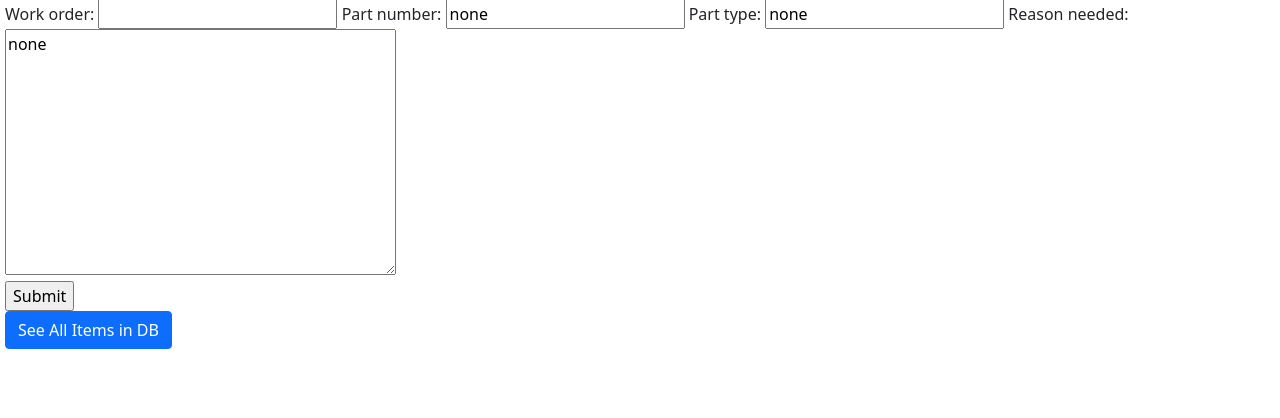
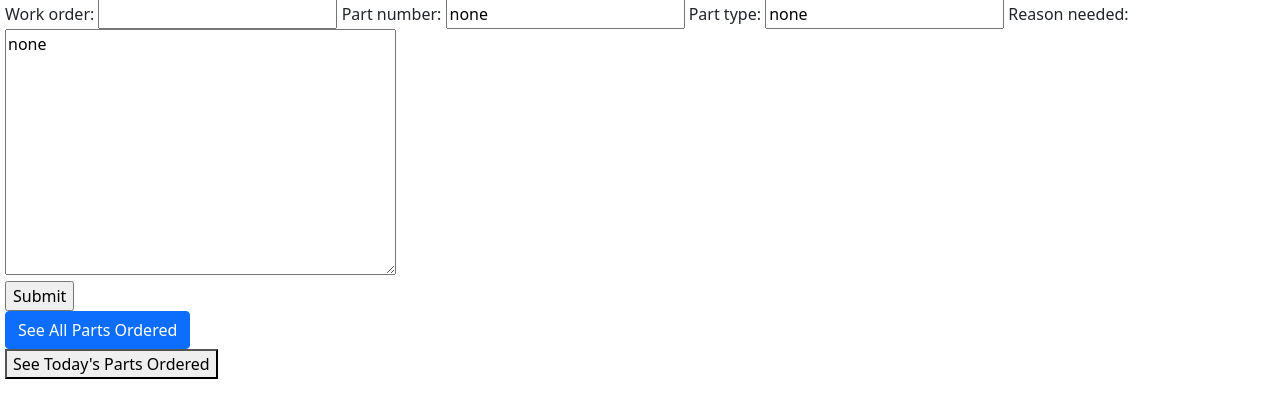
Before and after one commit to nebula1989/RepairManMan, a Django app: page /order_parts/ in a window 1280 px wide. Shown: the part 92-510 px from the top of the page. Run offline with Django 4.2, Linux system fonts and the light colour scheme.

Commit message:
show today's parts ordered

```diff
--- a/order_parts/urls.py
+++ b/order_parts/urls.py
@@ -1,9 +1,10 @@
 from django.urls import path
 
 from . import views
-from order_parts.views import PartsOrdersListView
+from order_parts.views import PartsOrdersListView, PartsOrdersArchiveView
 
 urlpatterns = [
     path('', views.part_order_form, name='part_order_form'),
-    path('AllPartOrders/', PartsOrdersListView.as_view(), name='all_part_orders')
+    path('AllPartOrders/', PartsOrdersListView.as_view(), name='all_part_orders'),
+    path('today/', PartsOrdersArchiveView.as_view(), name='todays_part_orders'),
 ]
--- a/order_parts/views.py
+++ b/order_parts/views.py
@@ -1,5 +1,6 @@
 from django.shortcuts import render
 from django.views.generic import ListView
+from django.views.generic.dates import TodayArchiveView
 from .forms import PartOrderingForm
 from .models import OrderPart
 
@@ -21,5 +22,10 @@ def part_order_form(request):
 
 class PartsOrdersListView(ListView):
     model = OrderPart
+    template_name = 'order_parts/view_part_orders.html'
 
-    template_name = 'order_parts/AllPartOrders.html'
+
+class PartsOrdersArchiveView(TodayArchiveView):
+    queryset = OrderPart.objects.all()
+    date_field = "date_ordered"
+    template_name = 'order_parts/view_part_orders.html'
--- a/templates/base.html
+++ b/templates/base.html
@@ -12,6 +12,7 @@
   </head>
   <body>
     {% block home_content %}{% endblock %}
+    {% block sort_order_parts_content %}{% endblock %}
     {% block order_parts_content %}{% endblock %}
 
     <!-- Option 1: Bootstrap Bundle with Popper -->
--- a/templates/order_parts/order_parts.html
+++ b/templates/order_parts/order_parts.html
@@ -12,6 +12,12 @@
 </form>
 
 <form action="{% url 'all_part_orders' %}" method="get">
-    <input type="submit" value="See All Items in DB" class="btn btn-primary">
+    <input type="submit" value="See All Parts Ordered" class="btn btn-primary">
 </form>
+
+
+<form action="{% url 'todays_part_orders' %}" method="get">
+<button type="submit" class="button">See Today's Parts Ordered</button>
+</form>
+
 {% endblock %}
```
Also changed, not shown: templates/order_parts/view_part_orders.html (renamed from templates/order_parts/AllPartOrders.html).
